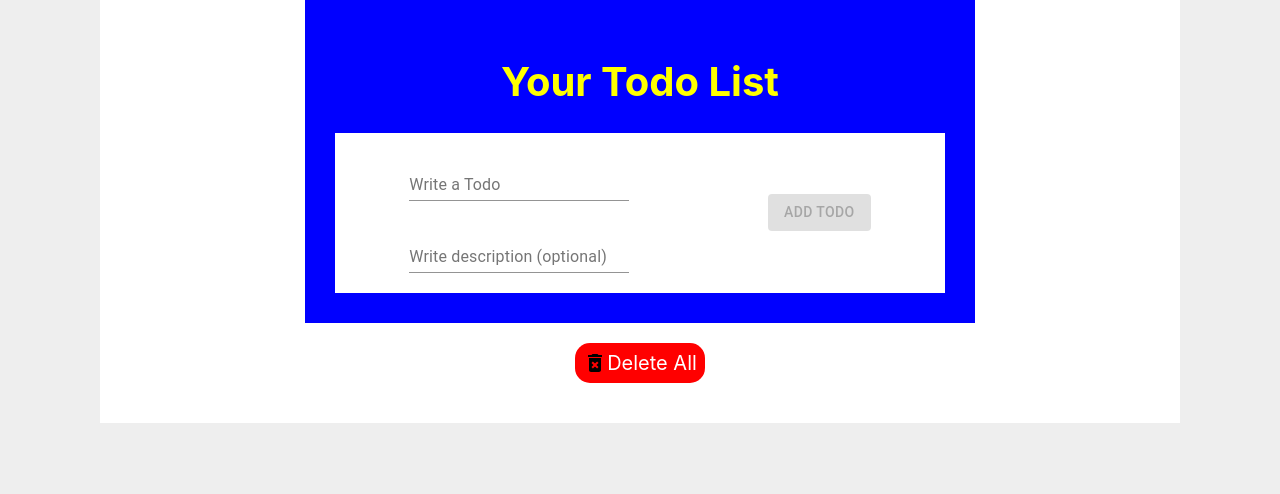
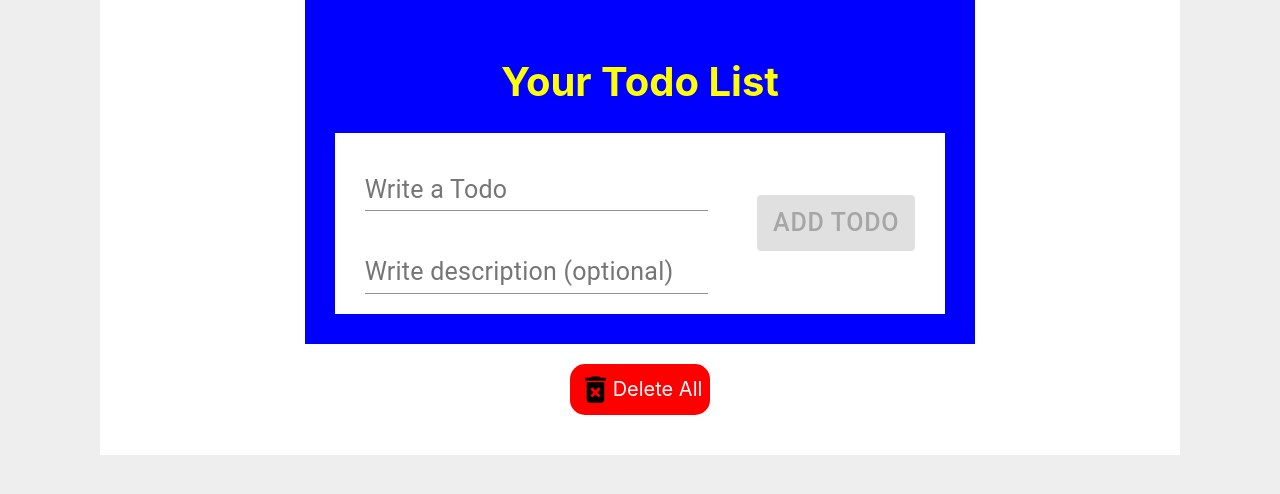
Before and after one commit to Nimish22211/Todolist, a React (Create React App) app: page / in a window 1280 px wide. Shown: the top 494 px of the page. Built offline with nearby package versions, Linux system fonts and the light colour scheme.

Commit message:
complete

```diff
--- a/src/App.js
+++ b/src/App.js
@@ -46,23 +46,23 @@ function App() {
           <h1>Your Todo List</h1>
           <form className="formflex">
             <div >
-              <FormControl>
-                <InputLabel>Write a Todo</InputLabel>
-                <Input value={inputTitle} onChange={event => setInputTitle(event.target.value)}></Input>
+              <FormControl >
+                <InputLabel id="large">Write a Todo</InputLabel>
+                <Input id="large" value={inputTitle} onChange={event => setInputTitle(event.target.value)}></Input>
               </FormControl><br /><br />
               <FormControl>
-                <InputLabel>Write description (optional)</InputLabel>
-                <Input value={inputDesc} onChange={event => setInputDesc(event.target.value)}></Input>
+                <InputLabel id="large">Write description (optional)</InputLabel>
+                <Input id="large" value={inputDesc} onChange={event => setInputDesc(event.target.value)}></Input>
               </FormControl>
             </div>
 
 
-            <div><Button className="addBtn" type="submit" disabled={!inputTitle} onClick={addTodo} variant="contained" color="primary">
+            <div><Button id="large" type="submit" disabled={!inputTitle} onClick={addTodo} variant="contained" color="primary">
               Add Todo
             </Button></div>
           </form>
         </div>
-        <div onClick={deleteAll} className="delete"><DeleteForeverIcon className="deleteIcon" />
+        <div onClick={deleteAll} className="delete"><DeleteForeverIcon id="delIcon" />
           <div className="deleteText">Delete All</div></div>
         <ul>
 
@@ -72,7 +72,7 @@ function App() {
           ))}
         </ul>
       </div>
-    </div>
+    </div >
   )
 }
 
```
